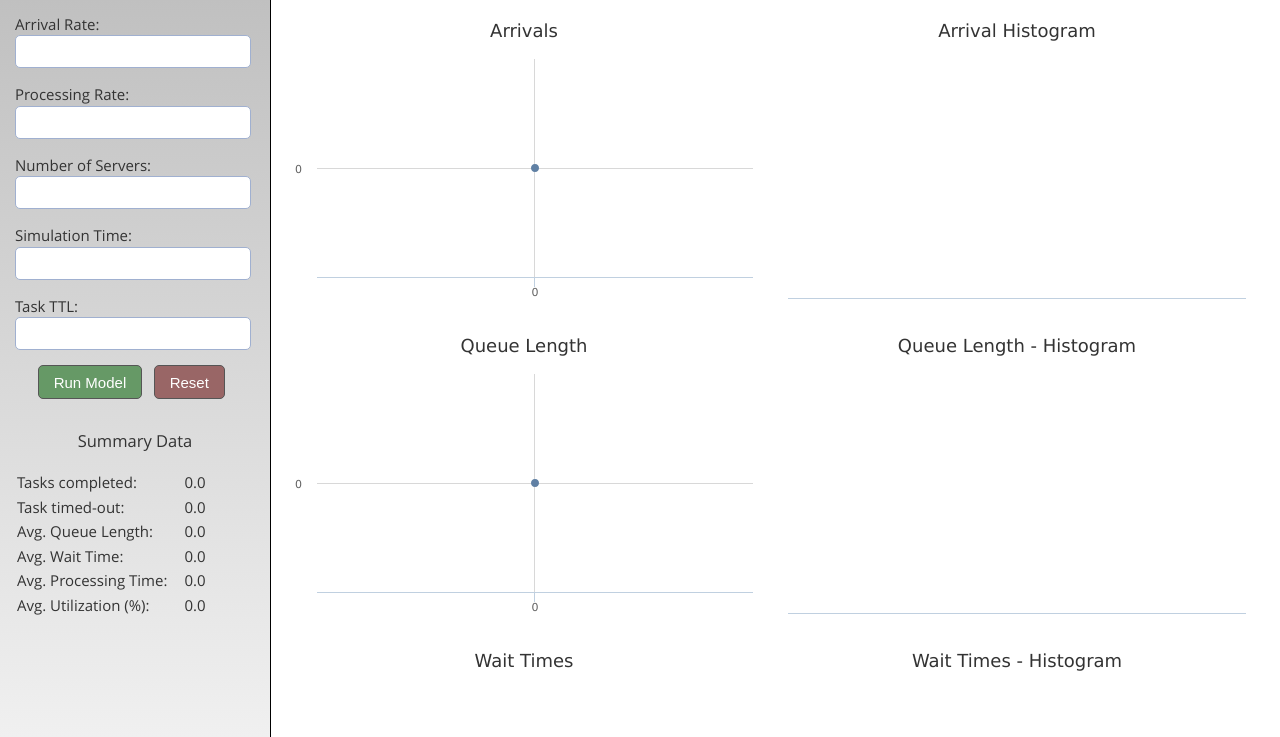
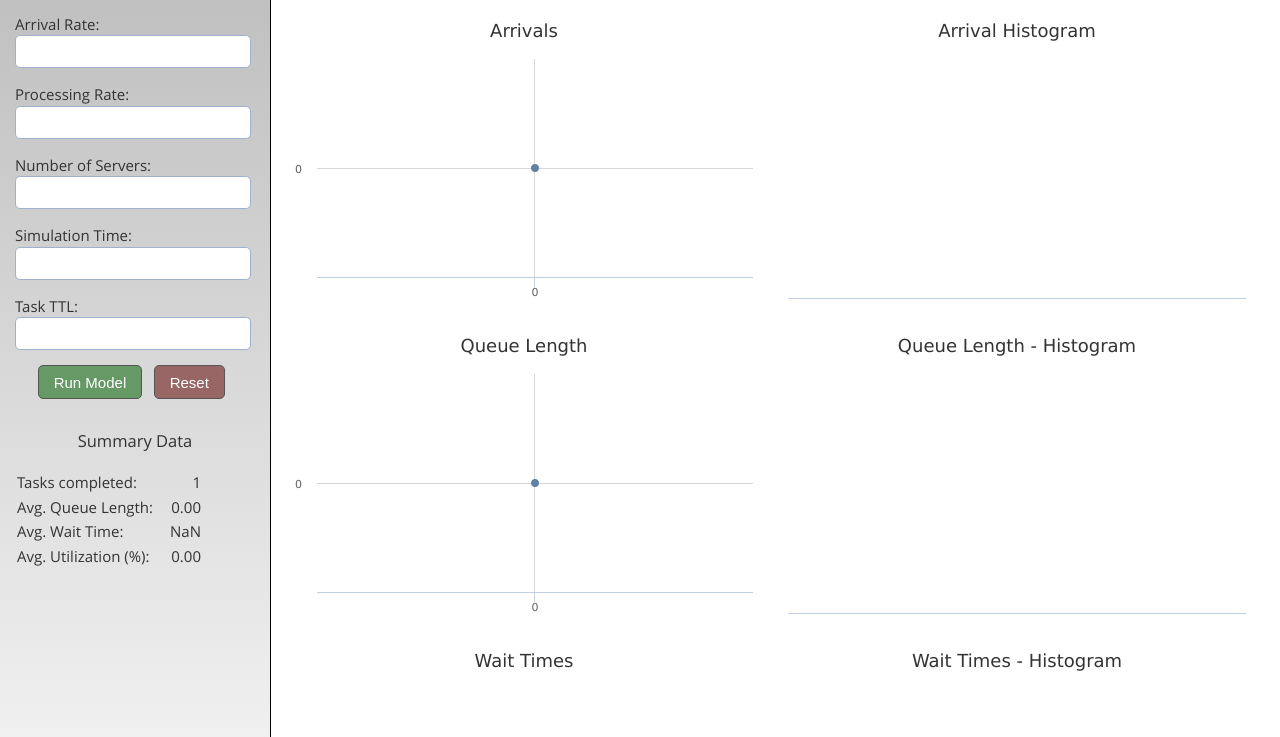
Before and after one commit to mjyeaney/QueueSimulator, a plain HTML site: page default.html in a window 1280 px wide. Both pictures are taken after a click on the button "Run Model". Shown: the part 63-800 px from the top of the page. Drawn offline with Linux system fonts and the light colour scheme.

Commit message:
Added a basic summary statistic display...need to improve to a streaming stats impl

```diff
--- a/default.html
+++ b/default.html
@@ -46,27 +46,19 @@
             <table>
                 <tr>
                     <td>Tasks completed:</td>
-                    <td>0.0</td>
-                </tr>
-                <tr>
-                    <td>Task timed-out:</td>
-                    <td>0.0</td>
+                    <td id="txtTasksCompleted"></td>
                 </tr>
                 <tr>
                     <td>Avg. Queue Length:</td>
-                    <td>0.0</td>
+                    <td id="txtAvgQueueLength"></td>
                 </tr>
                 <tr>
                     <td>Avg. Wait Time:</td>
-                    <td>0.0</td>
-                </tr>
-                <tr>
-                    <td>Avg. Processing Time:</td>
-                    <td>0.0</td>
+                    <td id="txtAvgWaitTime"></td>
                 </tr>
                 <tr>
                     <td>Avg. Utilization (%):</td>
-                    <td>0.0</td>
+                    <td id="txtAvgUtilization"></td>
                 </tr>
             </table>
         </div>
--- a/scripts/main.js
+++ b/scripts/main.js
@@ -47,6 +47,7 @@ $(function(){
                 } else {
                     Queueing.Drain();
                     _updateGraphData();
+                    _updateSummaryStats();
                     if (Queueing.GetWorkItemCount() === 0){
                         $('#btnRun').text('Run Model');
                         window.clearInterval(hTimer);
@@ -68,9 +69,21 @@ $(function(){
         hTimer = null;
         Queueing.Reset();
         _updateGraphData();
+        _clearSummaryStats();
     });
 
+    // Now that the graphs have had a chance to measure,
+    // hide them and setup the initial document mode.
     $('#results').addClass('inactive');
+
+    // Some more functional array extensions
+    Array.prototype.Avg = function(){
+        var sum = 0.0;
+        for (var i = 0; i < this.length; i++){
+            sum += this[i];
+        }
+        return sum / this.length;
+    };
 
     // Binds parameter input form to model
     function _bindFormToModel(){
@@ -105,6 +118,22 @@ $(function(){
         var utilizationHist = Distributions.Histogram(Queueing.Utilization);
         c8.highcharts().series[0].setData(utilizationHist);
         //c8.highcharts().series[1].setData(utilizationHist);
+    };
+
+    // Updates the summary statistics
+    function _updateSummaryStats(){
+        $('#txtTasksCompleted').text(Queueing.Arrivals.length);
+        $('#txtAvgQueueLength').text(Queueing.QueueLengths.Avg().toFixed(2));
+        $('#txtAvgWaitTime').text(Queueing.WaitTimes.Avg().toFixed(2));
+        $('#txtAvgUtilization').text(Queueing.Utilization.Avg().toFixed(2));
+    };
+
+    // Clears summary stats
+    function _clearSummaryStats(){
+        $('#txtTasksCompleted').text('');
+        $('#txtAvgQueueLength').text('');
+        $('#txtAvgWaitTime').text('');
+        $('#txtAvgUtilization').text('');
     };
 
     // Helper method to setup chart display
```
